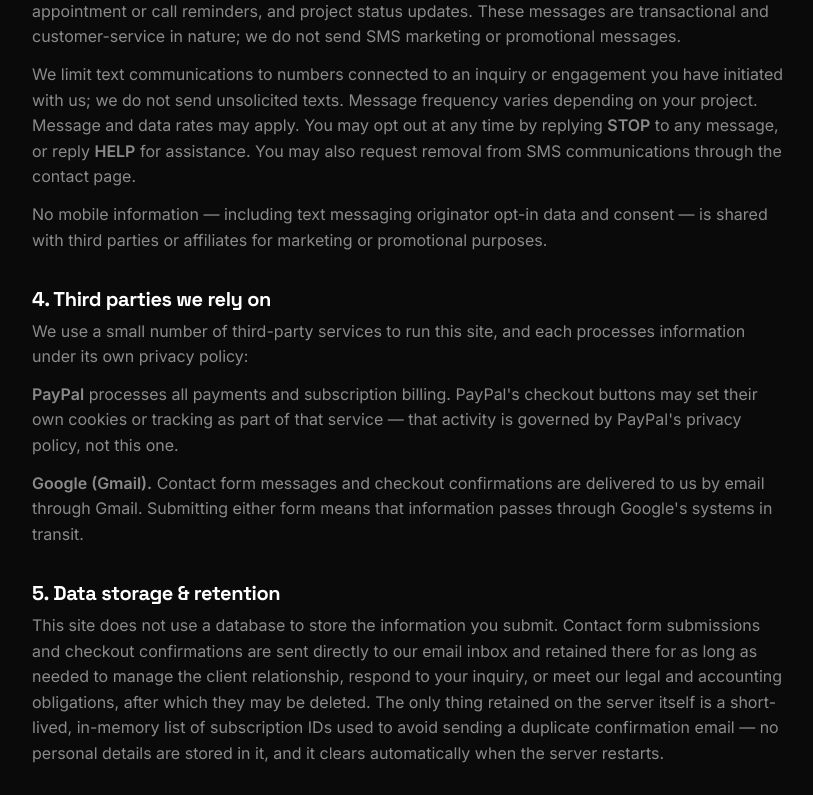
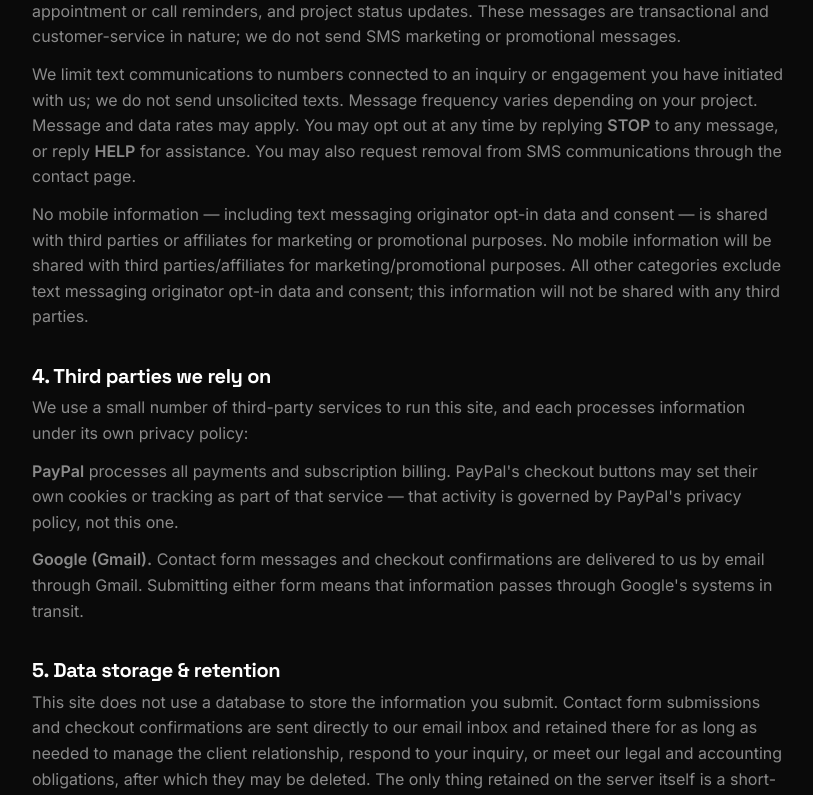
Before and after one commit to rawd666/reactive, a React (Vite) app: page /privacy in a window 1280 px wide. Shown: the part 967-1762 px from the top of the page, without its empty margins (80-893 px from the left). Built offline with nearby package versions, Linux system fonts and the light colour scheme.

Commit message:
privacy policy update

```diff
--- a/src/pages/Privacy.jsx
+++ b/src/pages/Privacy.jsx
@@ -57,7 +57,10 @@ function Privacy() {
           </p>
           <p style={{ marginBottom: 12 }}>
             No mobile information — including text messaging originator opt-in data and consent —
-            is shared with third parties or affiliates for marketing or promotional purposes.
+            is shared with third parties or affiliates for marketing or promotional purposes. No mobile
+            information will be shared with third parties/affiliates for marketing/promotional purposes.
+            All other categories exclude text messaging originator opt-in data and consent; this information
+            will not be shared with any third parties.
           </p>
 
           <h2 className="rx-h3" style={{ marginBottom: 8, marginTop: 36 }}>4. Third parties we rely on</h2>
```
